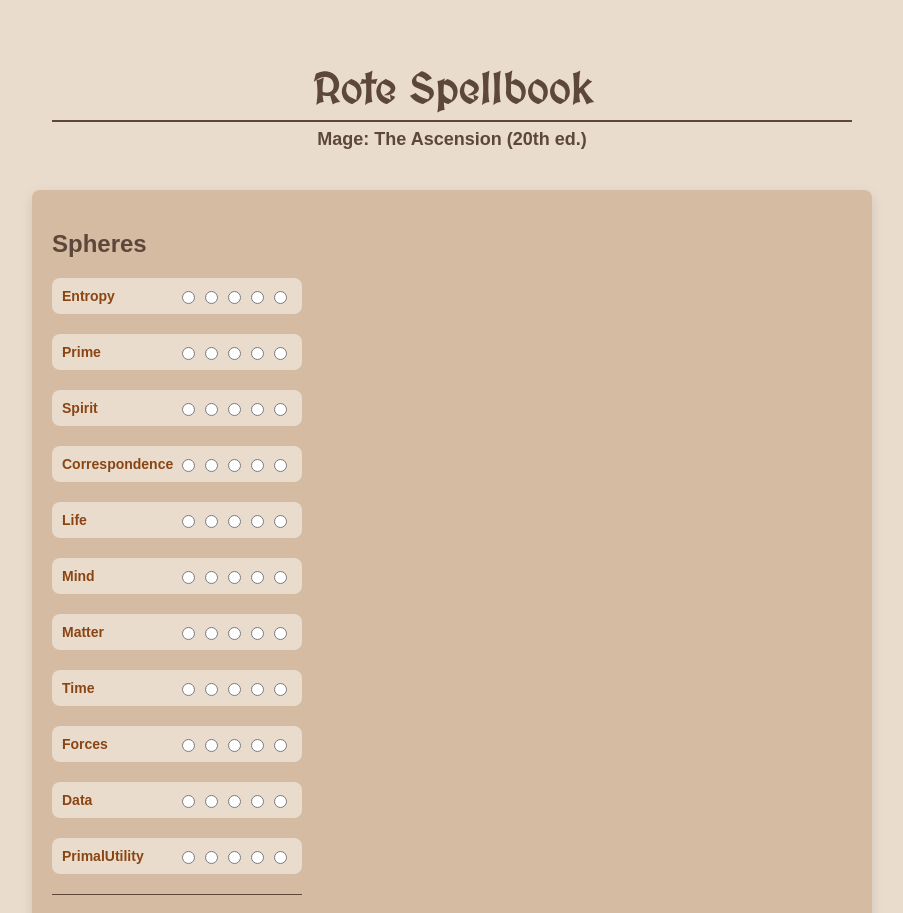
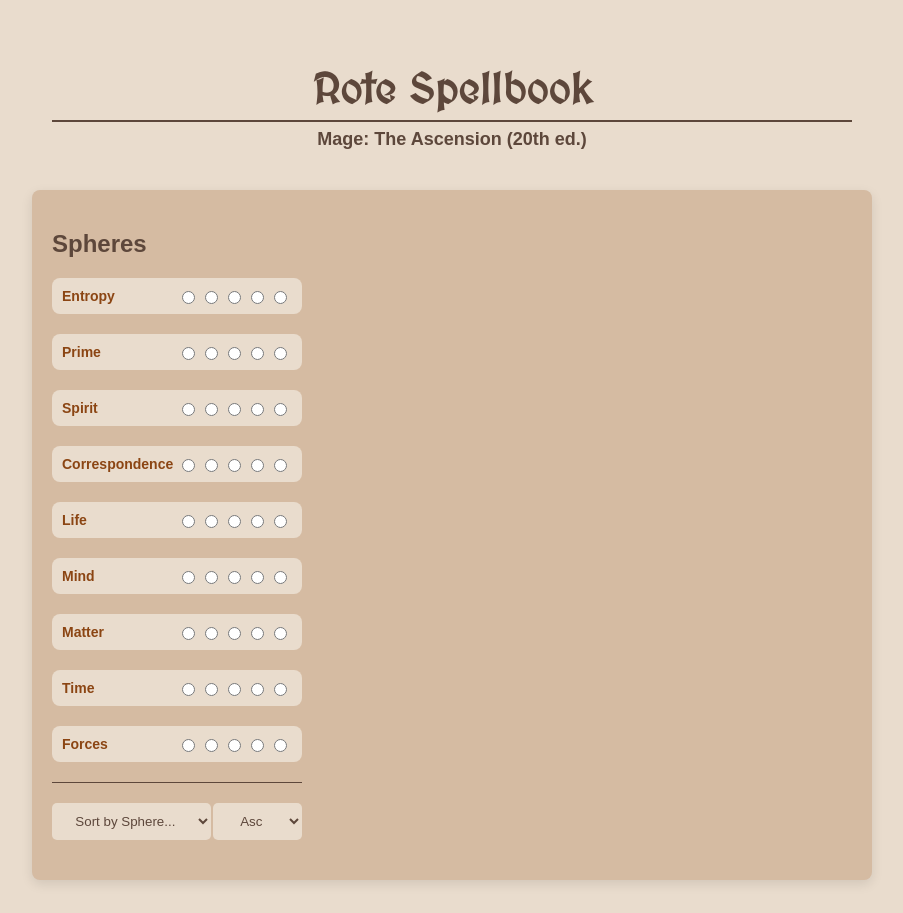
Before and after one commit to brangerjoe/mage-spellbook, a React (Create React App) app: page / in a window 1280 px wide. Shown: the top 913 px of the page, without its empty margins (188-1091 px from the left). Built offline with nearby package versions, Linux system fonts and the light colour scheme; a web font is replaced by a local one.

Commit message:
Remove unneeded spheres

```diff
--- a/src/App.tsx
+++ b/src/App.tsx
@@ -20,7 +20,7 @@
 
 	const sphereOptions = [
 		'Entropy', 'Prime', 'Spirit', 'Correspondence', 'Life', 'Mind',
-		'Matter', 'Time', 'Forces', 'Data', 'PrimalUtility'
+		'Matter', 'Time', 'Forces'
 	];
 
 	const colors = {
@@ -36,8 +36,6 @@
 		alignItems: 'center',
 		padding: '40px 20px',
 		backgroundColor: colors.secondary,
-		// width: '100%',
-		// minHeight: '100vh',
 	};
 
 	const contentContainerStyle: React.CSSProperties = {
```
